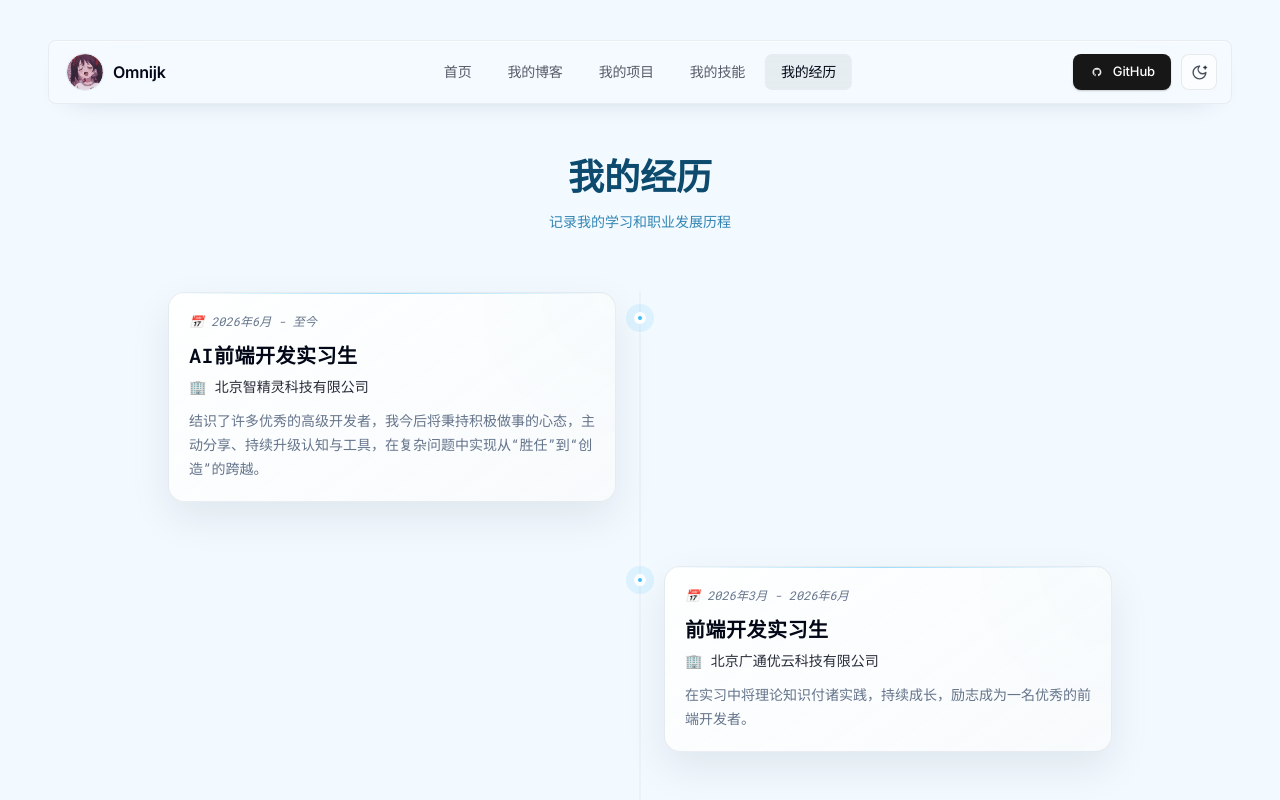
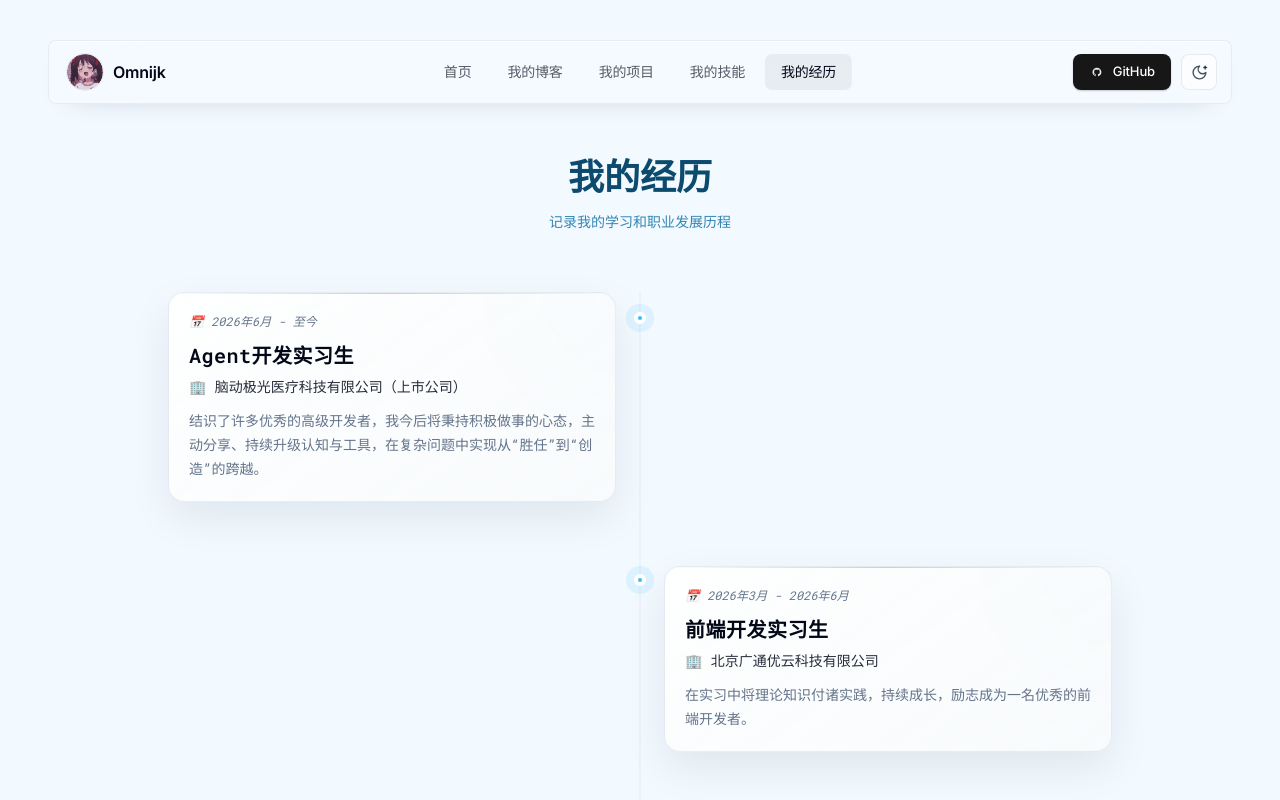
Before and after one commit to omnijk/omnijk.com, a Next.js app: page /message in a window 1280 px wide. Shown: the top 800 px of the page. Built offline with nearby package versions, Linux system fonts and the light colour scheme.

Commit message:
chore: 添加信息

```diff
--- a/app/message/page.js
+++ b/app/message/page.js
@@ -1,8 +1,8 @@
 const experiences = [
   {
     date: "2026年6月 - 至今",
-    title: "AI前端开发实习生",
-    subtitle: "🏢 北京智精灵科技有限公司",
+    title: "Agent开发实习生",
+    subtitle: "🏢 脑动极光医疗科技有限公司（上市公司）",
     description:
       "结识了许多优秀的高级开发者，我今后将秉持积极做事的心态，主动分享、持续升级认知与工具，在复杂问题中实现从“胜任”到“创造”的跨越。",
   },
```
